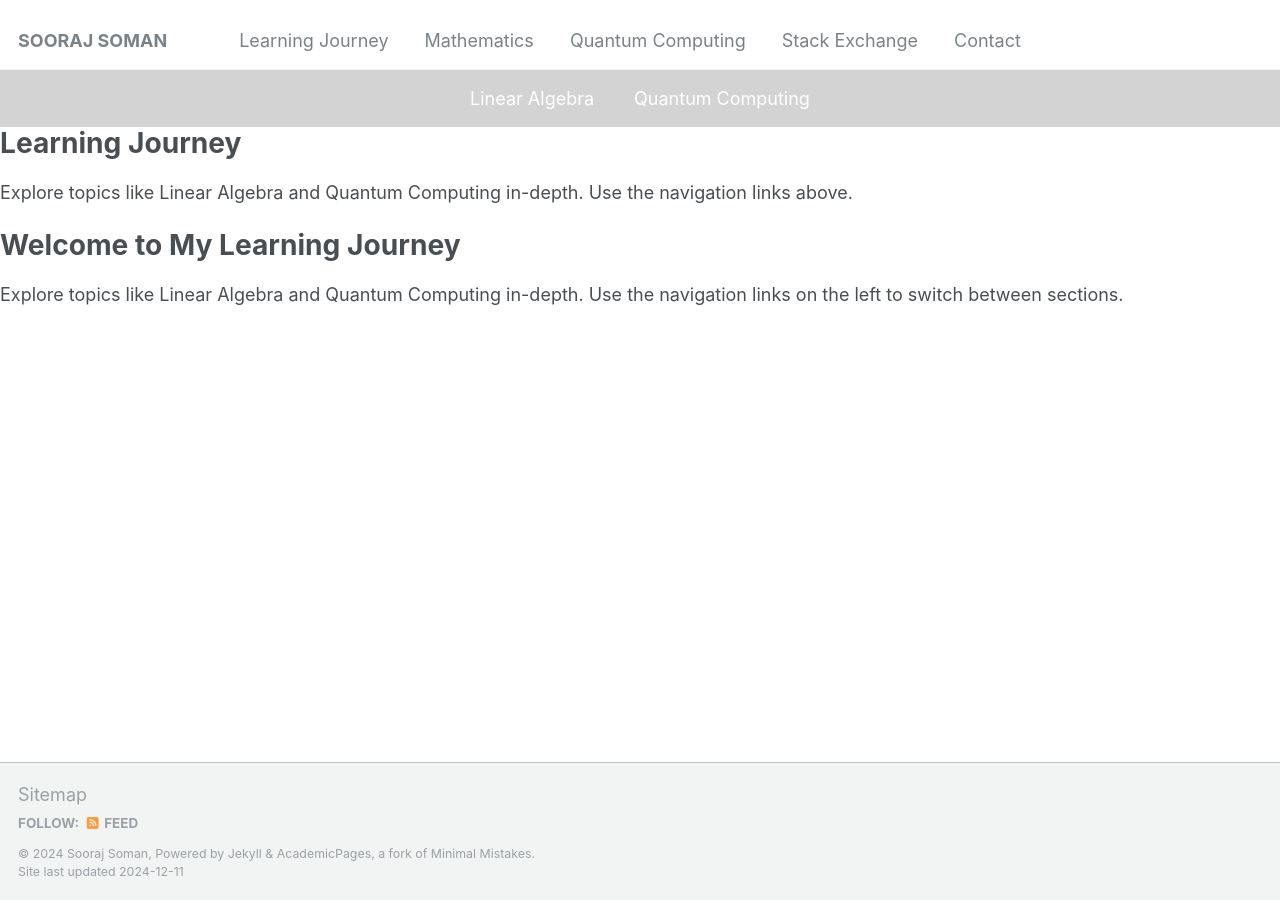
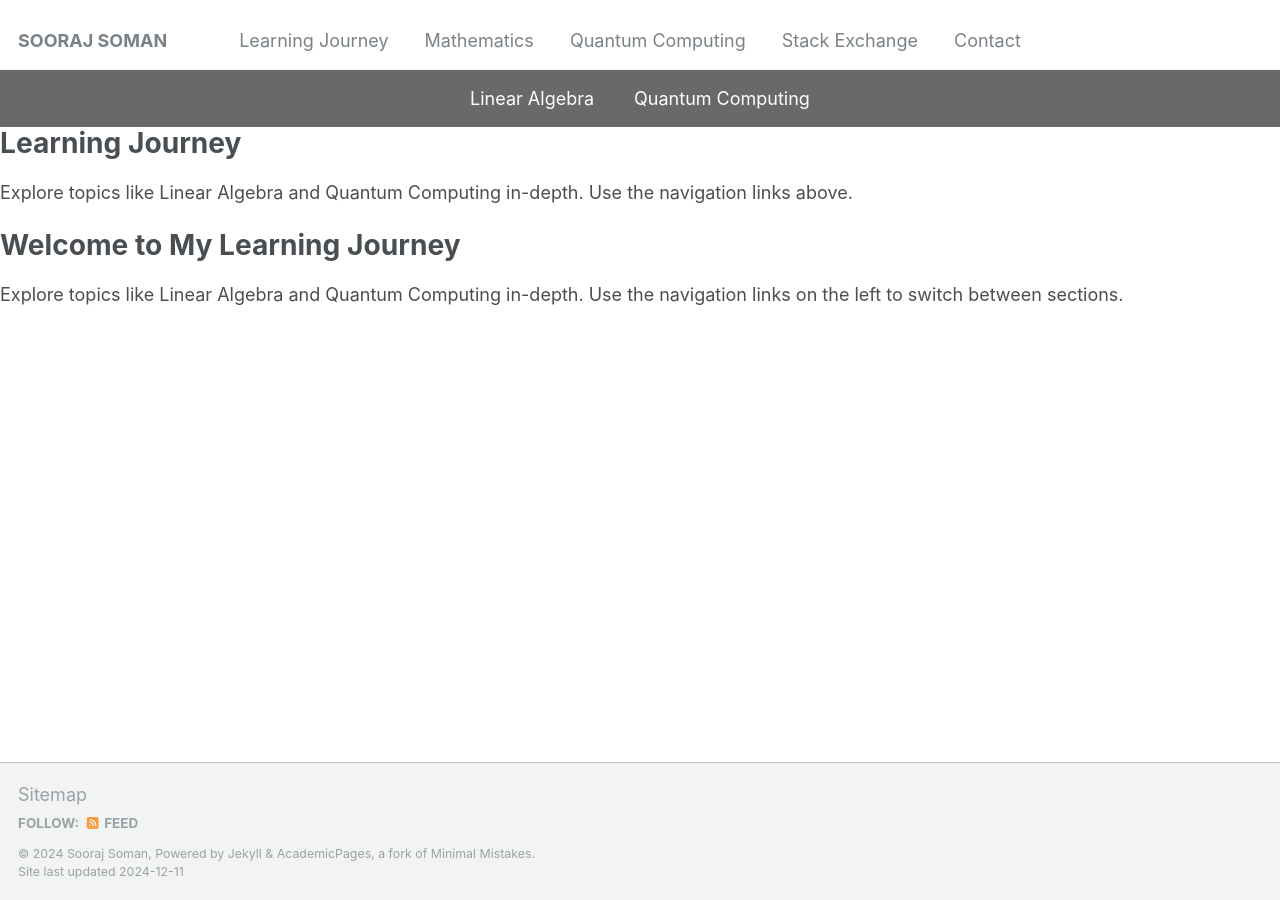
Before and after one commit to soorajss1729/soorajss1729.github.io, a Jekyll site: the page built from _learning/learning.md, in a window 1280 px wide. Built offline with Jekyll 4.4.1, drawn with Linux system fonts in a browser that asks for light colours.

Commit message:
Update main.scss

```diff
--- a/assets/css/main.scss
+++ b/assets/css/main.scss
@@ -47,7 +47,7 @@
   justify-content: center;
   align-items: center;
   gap: 20px; /* Space between the links */
-  background-color: #d3d3d3; /* Gray bar */
+  background-color: #696969; /* Gray bar */
   padding: 10px 0;
 }
 
```
